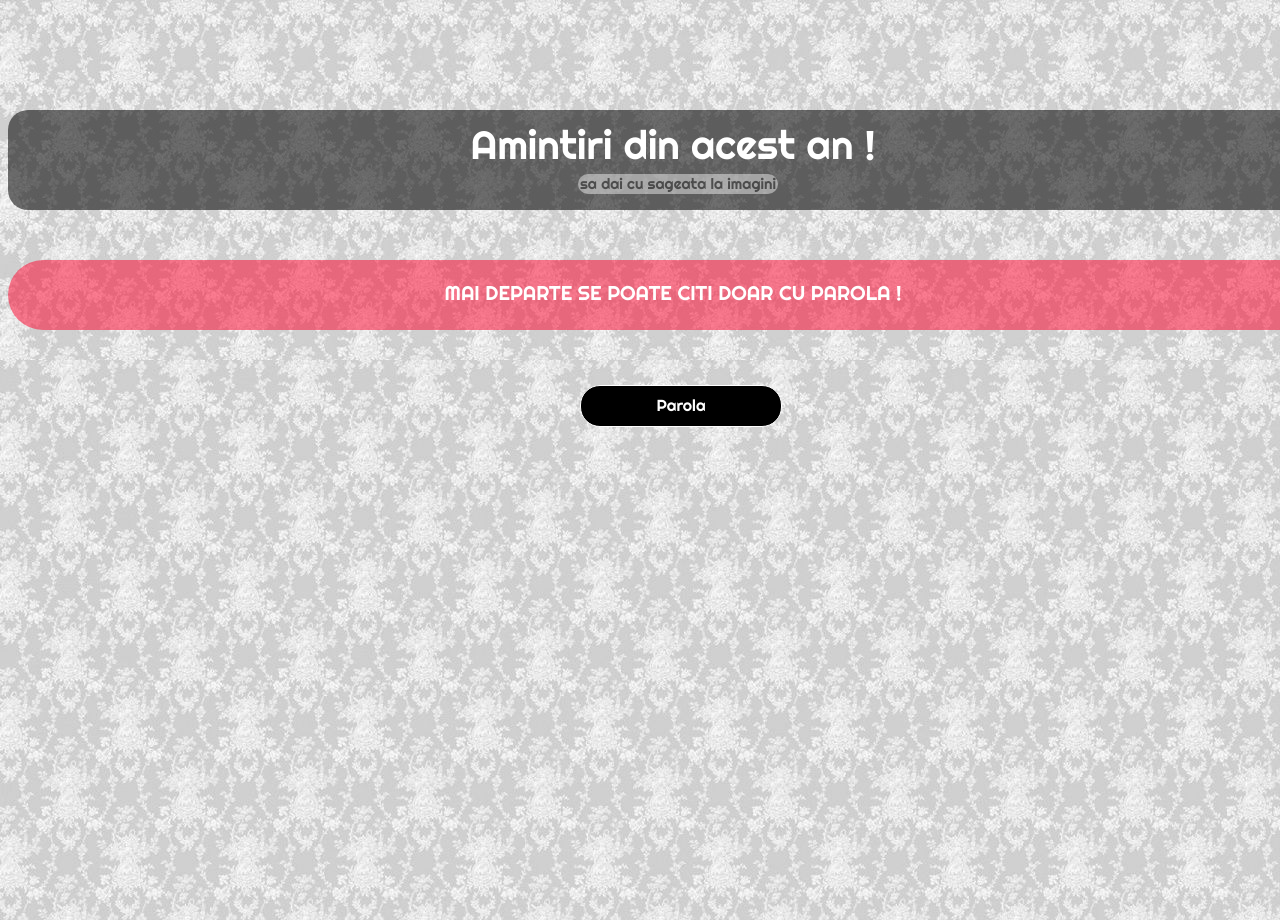
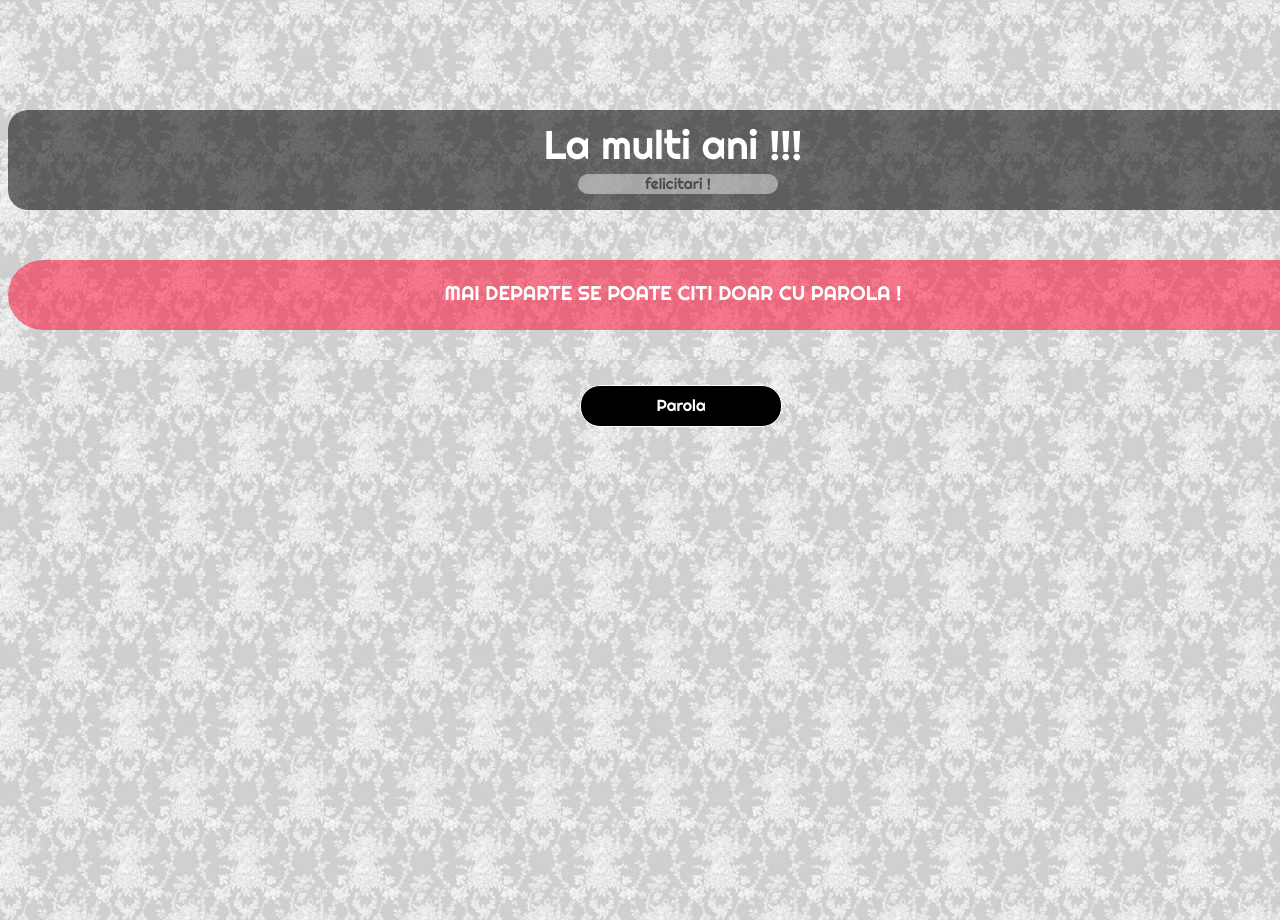
Before and after one commit to Mihail-Balamatiuc/mihail-balamatiuc.github.io, a plain HTML site: page index.html in a window 1280 px wide. Shown: the part 5040-5960 px from the top of the page. Drawn offline with Linux system fonts and the light colour scheme; a script that the page names is missing.

Commit message:
last final

```diff
--- a/index.html
+++ b/index.html
@@ -125,9 +125,9 @@
 </div>
 
 <div class="separator" id="separator5">
-	<p class="separatortxt"> Amintiri din acest an ! </p>
+	<p class="separatortxt"> La multi ani !!! </p>
 	<div class="anunt">
-		<p class="anunttxt">sa dai cu sageata la imagini</p>
+		<p class="anunttxt">felicitari !</p>
 	</div>
 </div>
 
```
